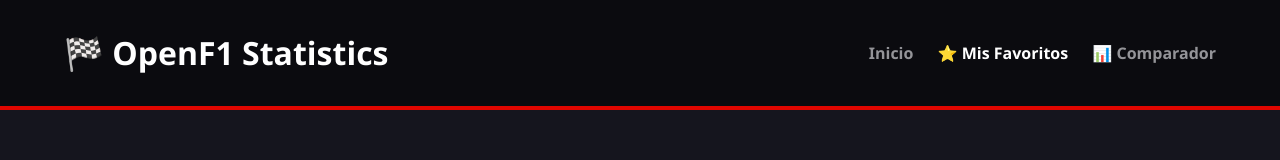
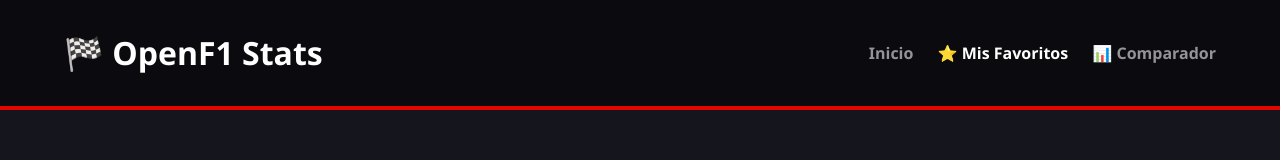
Before and after one commit to siropedruelo-max/F1-Stats, a website built with Vite: page src/pages/favoritos/index.html in a window 1280 px wide. Shown: the top 160 px of the page. Built offline with nearby package versions, Linux system fonts and the light colour scheme.

Commit message:
segundo com

```diff
--- a/src/pages/favoritos/index.html
+++ b/src/pages/favoritos/index.html
@@ -8,7 +8,7 @@
 </head>
 <body>
   <header class="main-header">
-    <h1>🏁 OpenF1 Statistics</h1>
+    <h1>🏁 OpenF1 Stats</h1>
     <nav>
       <a href="/index.html" class="nav-link">Inicio</a>
       <a href="/src/pages/favoritos/index.html" class="nav-link active">⭐ Mis Favoritos</a>
```
